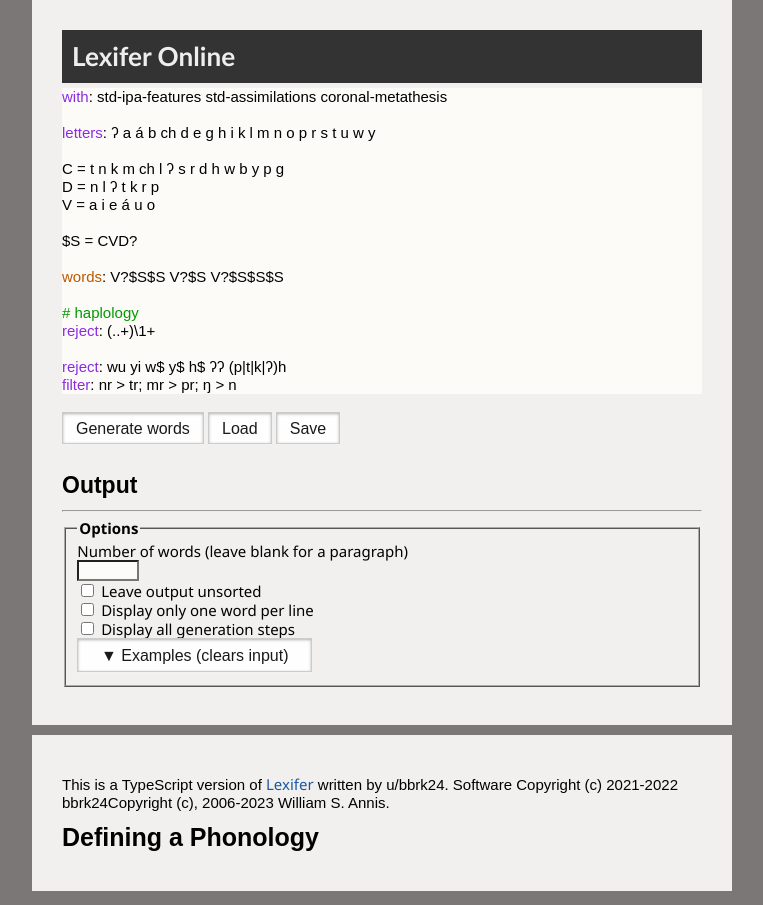
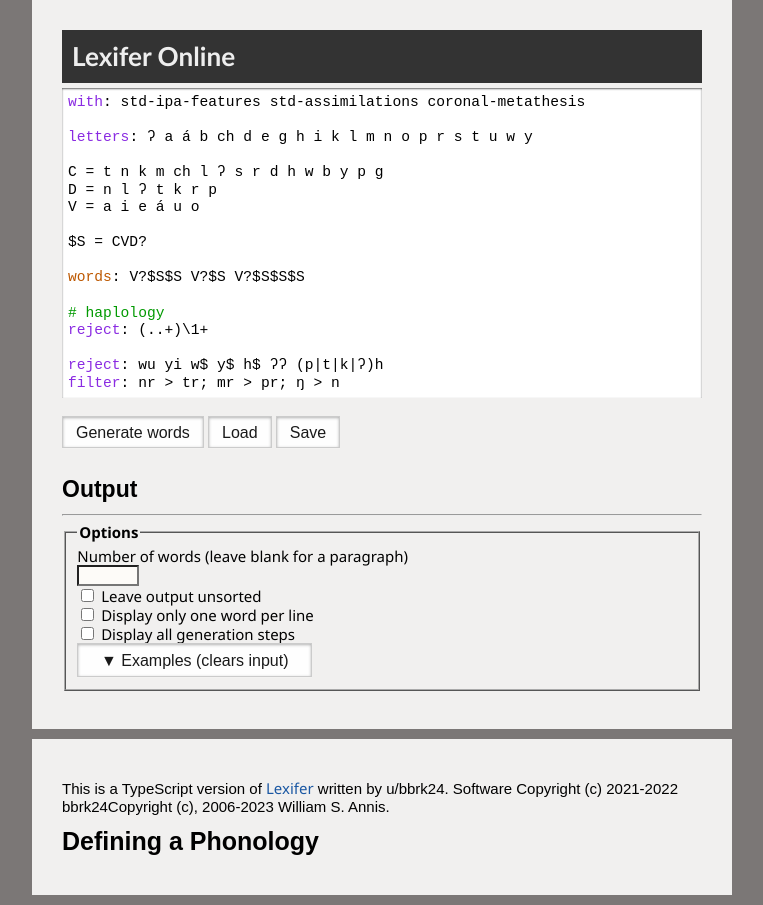
Before and after one commit to Neonnaut/Neonnaut.github.io, a plain HTML site: page lexifer.html in a window 1280 px wide. Shown: the whole page, without its empty margins (258-1021 px from the left). Drawn offline with nearby package versions, Linux system fonts and the light colour scheme.

Commit message:
Update style.css

```diff
--- a/style.css
+++ b/style.css
@@ -268,6 +268,20 @@
   cursor: pointer;
 }
 
+.fake-textbox {
+  -moz-appearance: textfield-multiline;
+  -webkit-appearance: textarea;
+  background: white;
+  resize: both;
+  box-shadow: inset 0px 1px 2px #666;
+  padding: 6px;
+  font-family: monospace;
+  font-size: 1.2em;
+}
+.fake-textbox:hover {
+  cursor: auto;
+}
+
 .purple-line {
   color: blueviolet;
 }
```
